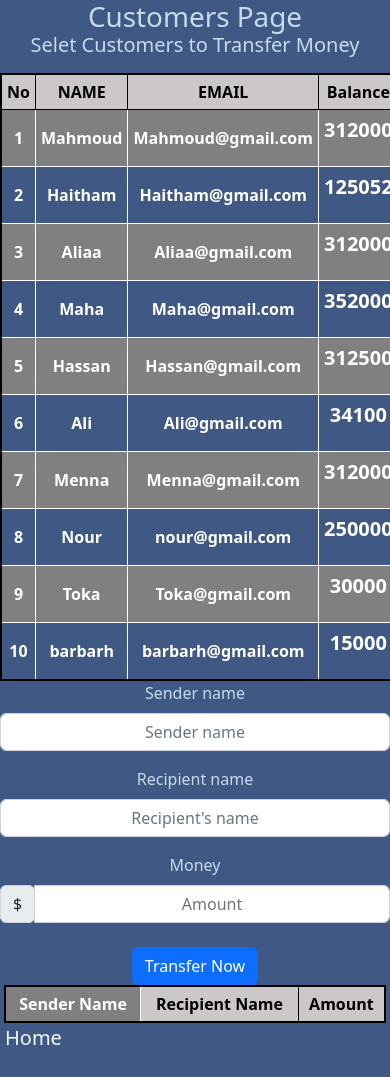
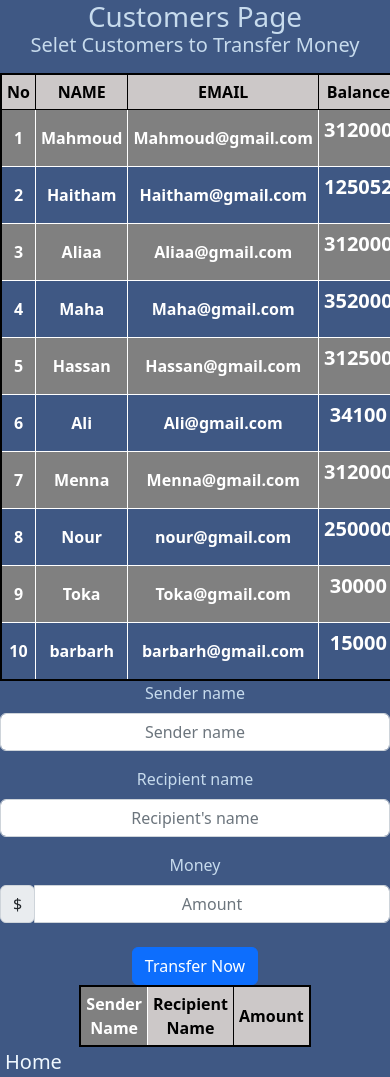
Before and after one commit to mahmoudwardany/Banking-System, a plain HTML site: page customers.html in a window 390 px wide. Before the commit the page ends 1053 px from the top, so only its background shows below. Drawn offline with nearby package versions, Linux system fonts and the light colour scheme.

Commit message:
Update customers.css

```diff
--- a/customers.css
+++ b/customers.css
@@ -56,6 +56,7 @@ background-color: green;
 }
 @media (min-width:300px) and (max-width:767px){
     table{
-        width:98%;
+        width:58%;
+        margim:auto
     }
 }
```
